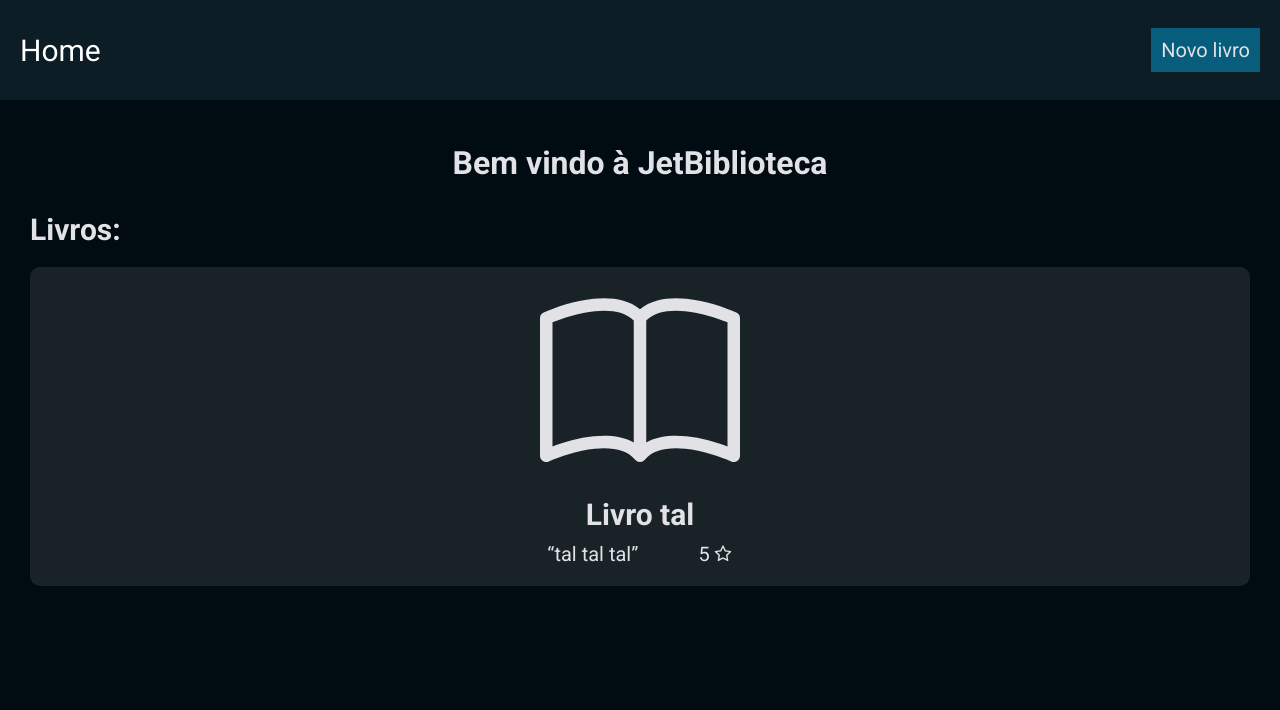
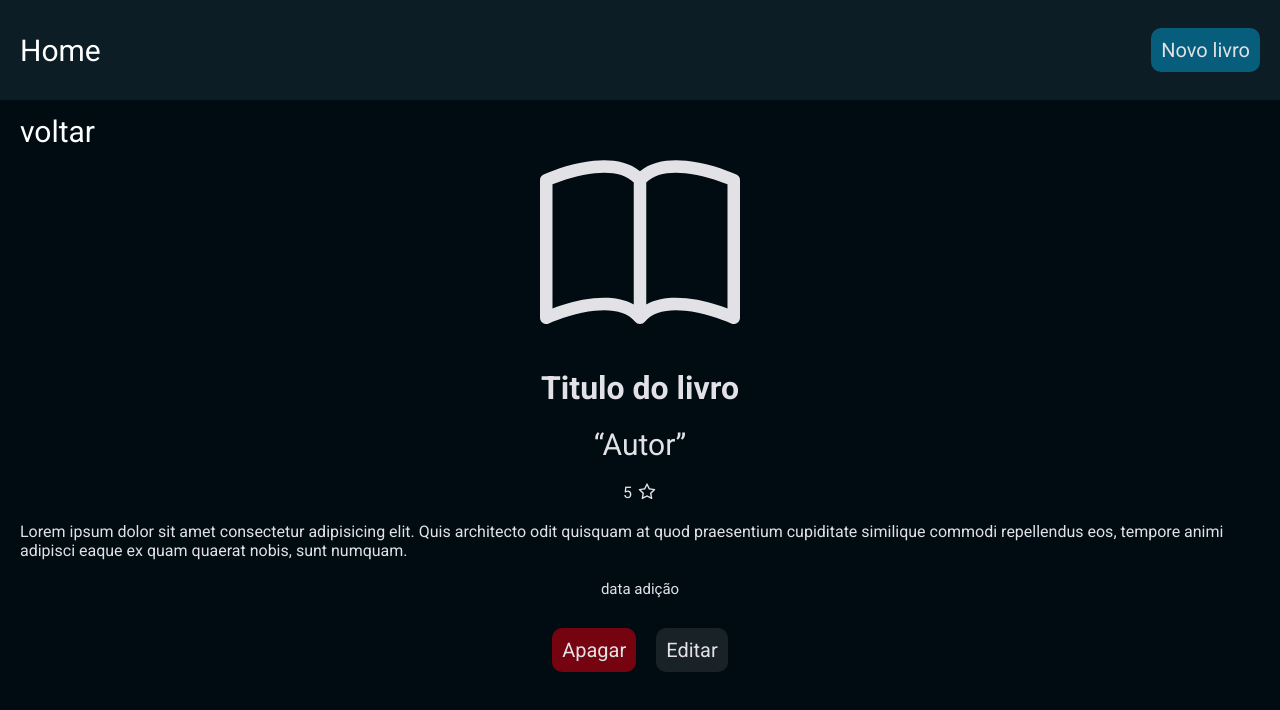
Before and after one commit to HenricoAngolera/laravel-library-front_end, a React (Vite) app: page /details/1 in a window 1280 px wide. Shown: the top 710 px of the page. Built offline with nearby package versions, Linux system fonts and the light colour scheme.

Commit message:
details page

```diff
--- a/src/components/BookCard/styles.js
+++ b/src/components/BookCard/styles.js
@@ -14,6 +14,8 @@ export const Container = styled.div`
   background-color: ${({ theme }) => theme.COLORS.DARK_600};
 
   padding: 2rem;
+
+  transition: 0.3s;
 
   > svg {
     font-size: 20rem;
@@ -38,4 +40,8 @@ export const Container = styled.div`
       gap: 0.3rem;
     }
   }
+
+  &:hover {
+    background-color: ${({ theme }) => theme.COLORS.LIGHT_400};
+  }
 `;
--- a/src/components/Button/index.jsx
+++ b/src/components/Button/index.jsx
@@ -1,8 +1,8 @@
 import { Container } from "./styles";
 
-export function Button({ title }) {
+export function Button({ title, type }) {
   return (
-    <Container>
+    <Container className={type}>
       {title}
     </Container>
   )
--- a/src/components/Button/styles.js
+++ b/src/components/Button/styles.js
@@ -6,13 +6,42 @@ export const Container = styled.button`
 
   background-color: ${({ theme }) => theme.COLORS.BLUE};
   color: ${({ theme }) => theme.COLORS.LIGHT_200};
+  border-radius: 1rem;
 
   font-size: 2rem;
 
-  &:hover {
+  &.new {
+    background-color: ${({ theme }) => theme.COLORS.BLUE};
+    color: ${({ theme }) => theme.COLORS.LIGHT_200};
+  }
+
+  &.edit {
+    background-color: ${({ theme }) => theme.COLORS.DARK_600};
+    color: ${({ theme }) => theme.COLORS.LIGHT_200};
+  }
+
+  &.delete {
+    background-color: ${({ theme }) => theme.COLORS.TOMATO};
+    color: ${({ theme }) => theme.COLORS.LIGHT_200};
+  }
+
+  &.new:hover {
     background-color: ${({ theme }) => theme.COLORS.LIGHT_200};
     color: ${({ theme }) => theme.COLORS.BLUE};
 
     font-weight: bold;
   }
+
+  &.edit:hover {
+    background-color: ${({ theme }) => theme.COLORS.LIGHT_200};
+    color: ${({ theme }) => theme.COLORS.DARK_600};
+
+    font-weight: bold;
+  }
+
+  &.delete:hover {
+    color: ${({ theme }) => theme.COLORS.LIGHT_400};
+
+    font-weight: bold;
+  }
 `;
--- a/src/components/Header/index.jsx
+++ b/src/components/Header/index.jsx
@@ -7,7 +7,7 @@ export function Header(){
     <Container>
       <div>
         <a>Home</a>
-        <Button title="Novo livro"/>
+        <Button title="Novo livro" type="new"/>
       </div>
     </Container>
   )
--- a/src/main.jsx
+++ b/src/main.jsx
@@ -4,13 +4,13 @@ import { ThemeProvider } from 'styled-components'
 
 import GlobalStyles from './styles/global'
 import theme from './styles/theme'
-import { Home } from './pages/Home'
+import { Details } from './pages/Details'
 
 ReactDOM.createRoot(document.getElementById('root')).render(
   <React.StrictMode>
     <ThemeProvider theme={theme}>
       <GlobalStyles />
-      <Home />
+      <Details />
     </ThemeProvider>
   </React.StrictMode>,
 )
--- /dev/null
+++ b/src/pages/Details/index.jsx
@@ -0,0 +1,30 @@
+import { AiOutlineStar } from "react-icons/ai";
+import { BsBook } from "react-icons/bs";
+
+import { Container } from "./styles";
+
+import { Header } from "../../components/Header";
+import { Button } from "../../components/Button";
+
+export function Details() {
+  return(
+    <Container>
+      <Header/>
+      <main>
+        <a>voltar</a>
+        <div className="data">
+          <BsBook/>
+          <h1>Titulo do livro</h1>
+          <q>Autor</q>
+          <p className="star">5 <AiOutlineStar/></p>
+          <p>Lorem ipsum dolor sit amet consectetur adipisicing elit. Quis architecto odit quisquam at quod praesentium cupiditate similique commodi repellendus eos, tempore animi adipisci eaque ex quam quaerat nobis, sunt numquam.</p>
+          <small>data adição</small>
+        </div>
+        <div className="buttons">
+          <Button title="Apagar" type="delete"/>
+          <Button title="Editar" type="edit" />
+        </div>
+      </main>
+    </Container>
+  )
+}
--- /dev/null
+++ b/src/pages/Details/styles.js
@@ -0,0 +1,62 @@
+import styled from "styled-components";
+
+export const Container = styled.div`
+  width: 100%;
+  height: 100vh;
+
+  display: grid;
+  grid-template-rows: 11.4rem auto;
+
+  grid-template-areas:
+    "header"
+    "content"
+  ;
+
+  > main {
+    grid-area: content;
+
+    margin-inline: 2rem;
+
+    a {
+      font-size: 3rem;
+    }
+
+    .data {
+      display: flex;
+      flex-direction: column;
+      align-items: center;
+      gap: 2rem;
+    }
+
+    .data > svg {
+      font-size: 20rem;
+    }
+
+    q {
+      font-size: 3rem;
+    }
+
+    .star {
+      display: flex;
+      align-items: center;
+      gap: 0.5rem;
+    }
+
+    .star svg {
+      font-size: 2rem;
+    }
+
+    small {
+      font-size: 1.5rem;
+    }
+
+    .buttons {
+      margin-block: 3rem;
+
+      display: flex;
+      align-items: center;
+      justify-content: center;
+      gap: 2rem;
+    }
+  }
+`;
```
